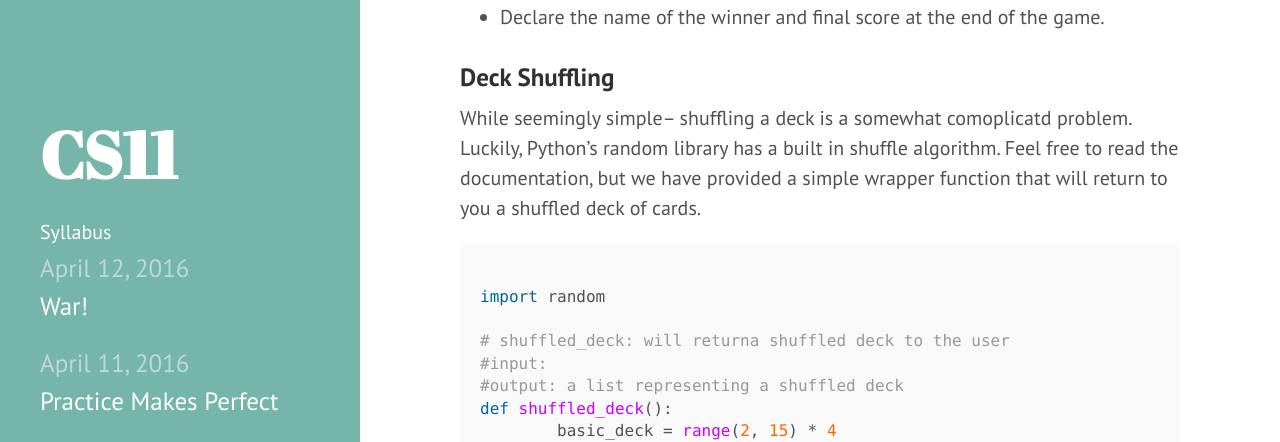
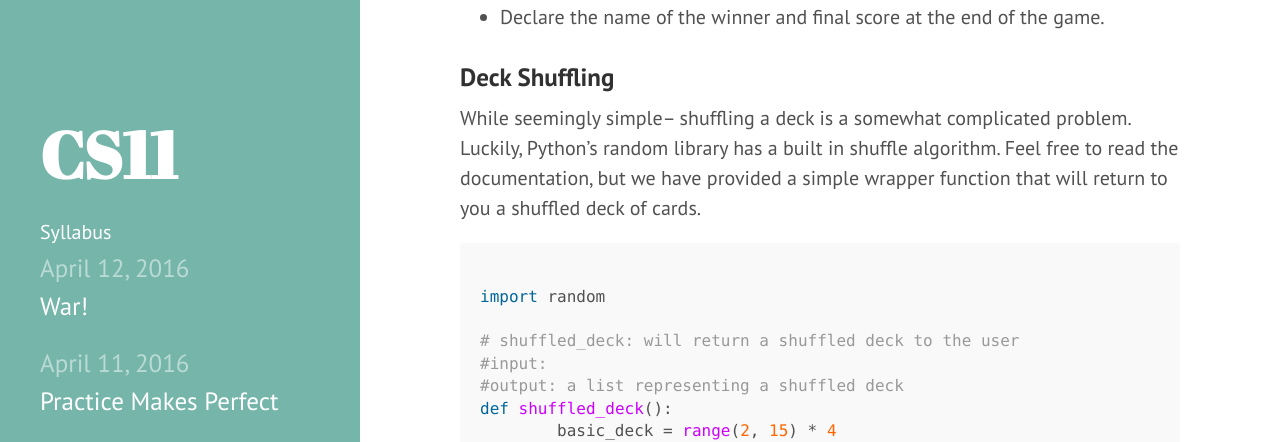
Before and after one commit to bensk/cs11, a Jekyll site: the page built from _posts/2016/2016-04-12-War.md, in a window 1280 px wide and 900 px high, scrolled down 730 px. Shown: the part 155-597 px from the top of the window. Built offline with Jekyll 4.4.1, drawn with Linux system fonts in a browser that asks for light colours.

Commit message:
typos
thanks @jcuautle13!

````diff
--- a/_posts/2016/2016-04-12-War.md
+++ b/_posts/2016/2016-04-12-War.md
@@ -28,13 +28,13 @@ Your game should:
 
 ### Deck Shuffling
 
-While seemingly simple-- shuffling a deck is a somewhat comoplicatd problem. Luckily, Python's random library has a built in shuffle algorithm. Feel free to read the documentation, but we have provided a simple wrapper function that will return to you a shuffled deck of cards.
+While seemingly simple-- shuffling a deck is a somewhat complicated problem. Luckily, Python's random library has a built in shuffle algorithm. Feel free to read the documentation, but we have provided a simple wrapper function that will return to you a shuffled deck of cards.
 
 ```python
 
 import random
 
-# shuffled_deck: will returna shuffled deck to the user
+# shuffled_deck: will return a shuffled deck to the user
 #input:
 #output: a list representing a shuffled deck
 def shuffled_deck():
````
